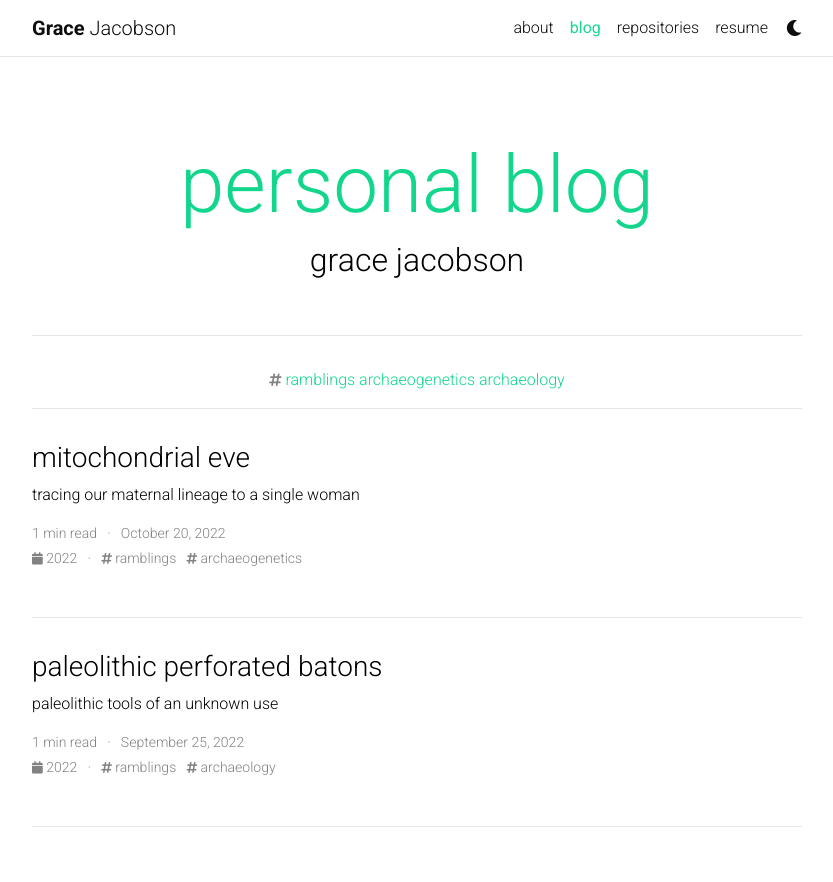
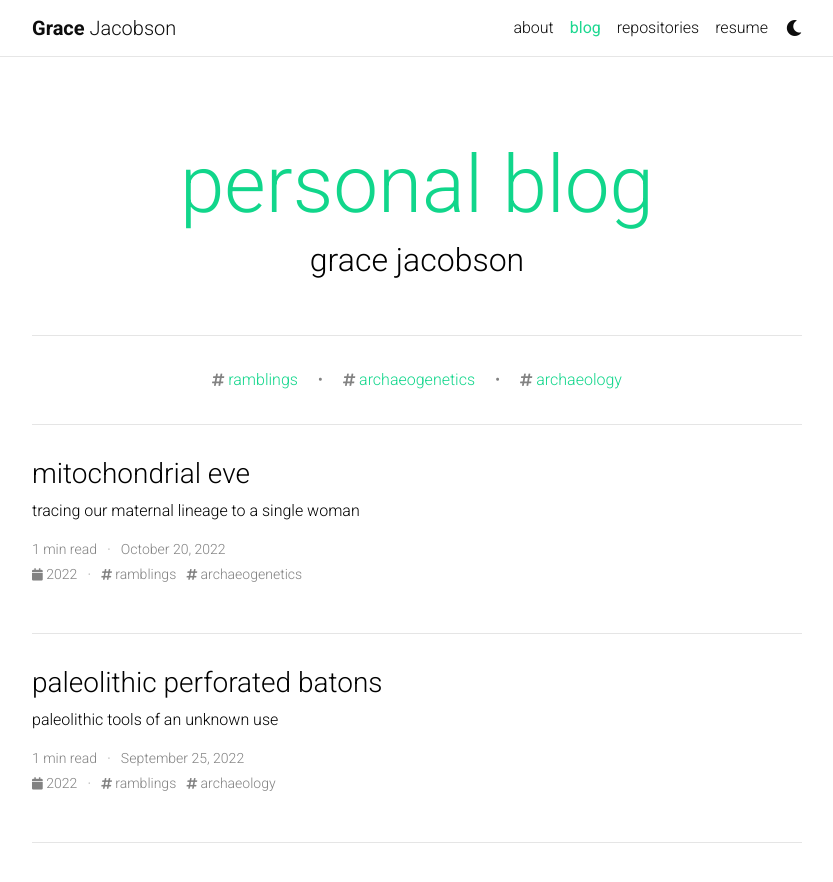
Before and after one commit to gracejacobson/gracejacobson.github.io, a Jekyll site: the page built from blog/index.html, in a window 1280 px wide and 953 px high. Shown: the top 882 px of the window, without its empty margins (223-1056 px from the left). Built offline with Jekyll 4.4.1, drawn with Linux system fonts in a browser that asks for light colours; the list of posts is cut into pages by our own code; comment, search, counter and statistics services are not loaded; a style sheet for code colours, icons or effects is not loaded.

```diff
--- a/_config.yml
+++ b/_config.yml
@@ -219,7 +219,7 @@ jekyll-archives:
     tag: '/blog/tag/:name/'
     category: '/blog/category/:name/'
 
-display_tags: ['ramblings archaeogenetics archaeology'] # this tags will be dispalyed on the front page of your blog
+display_tags: ['ramblings', 'archaeogenetics', 'archaeology'] # this tags will be dispalyed on the front page of your blog
 
 # -----------------------------------------------------------------------------
 # Jekyll Scholar
```
